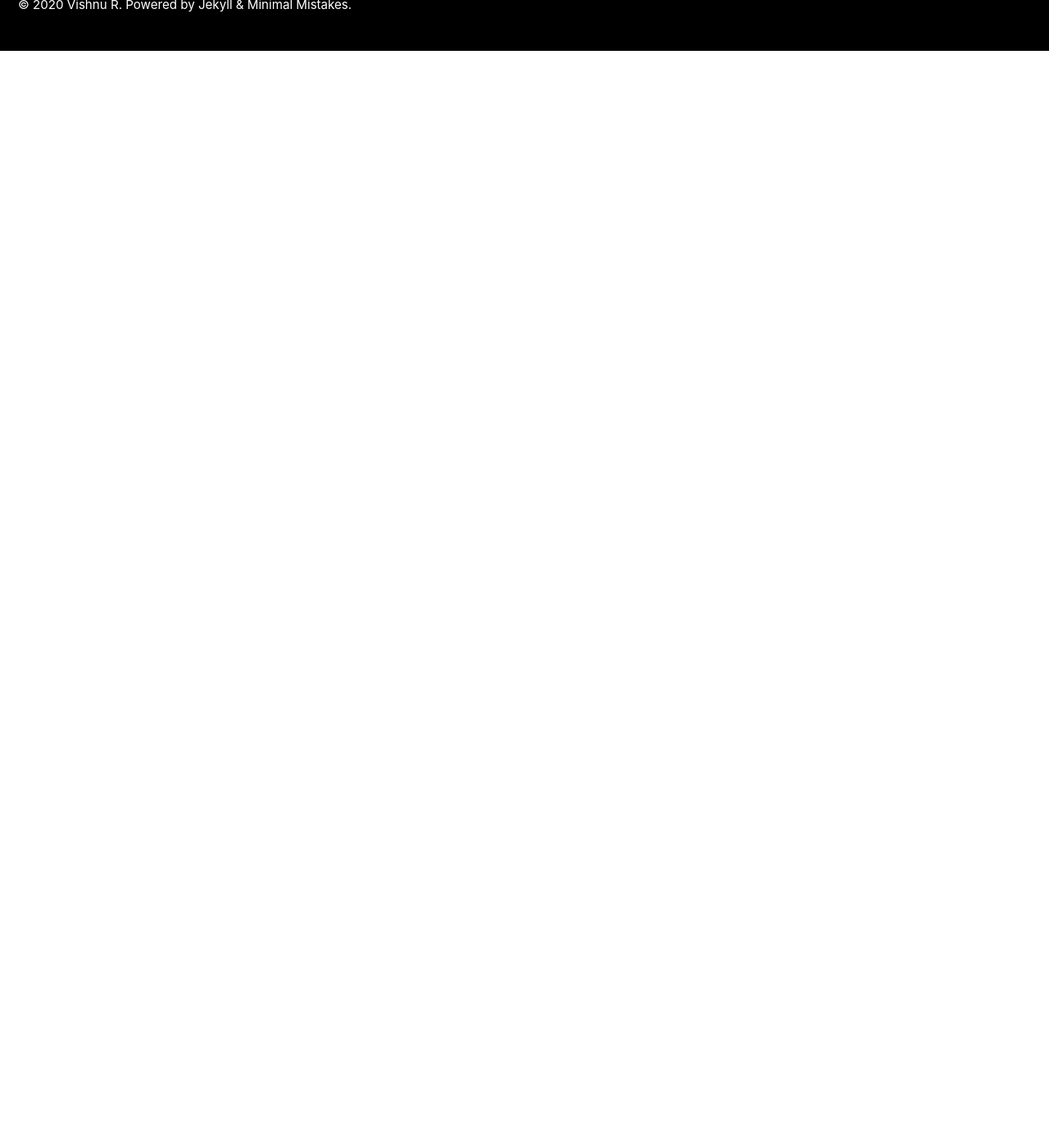
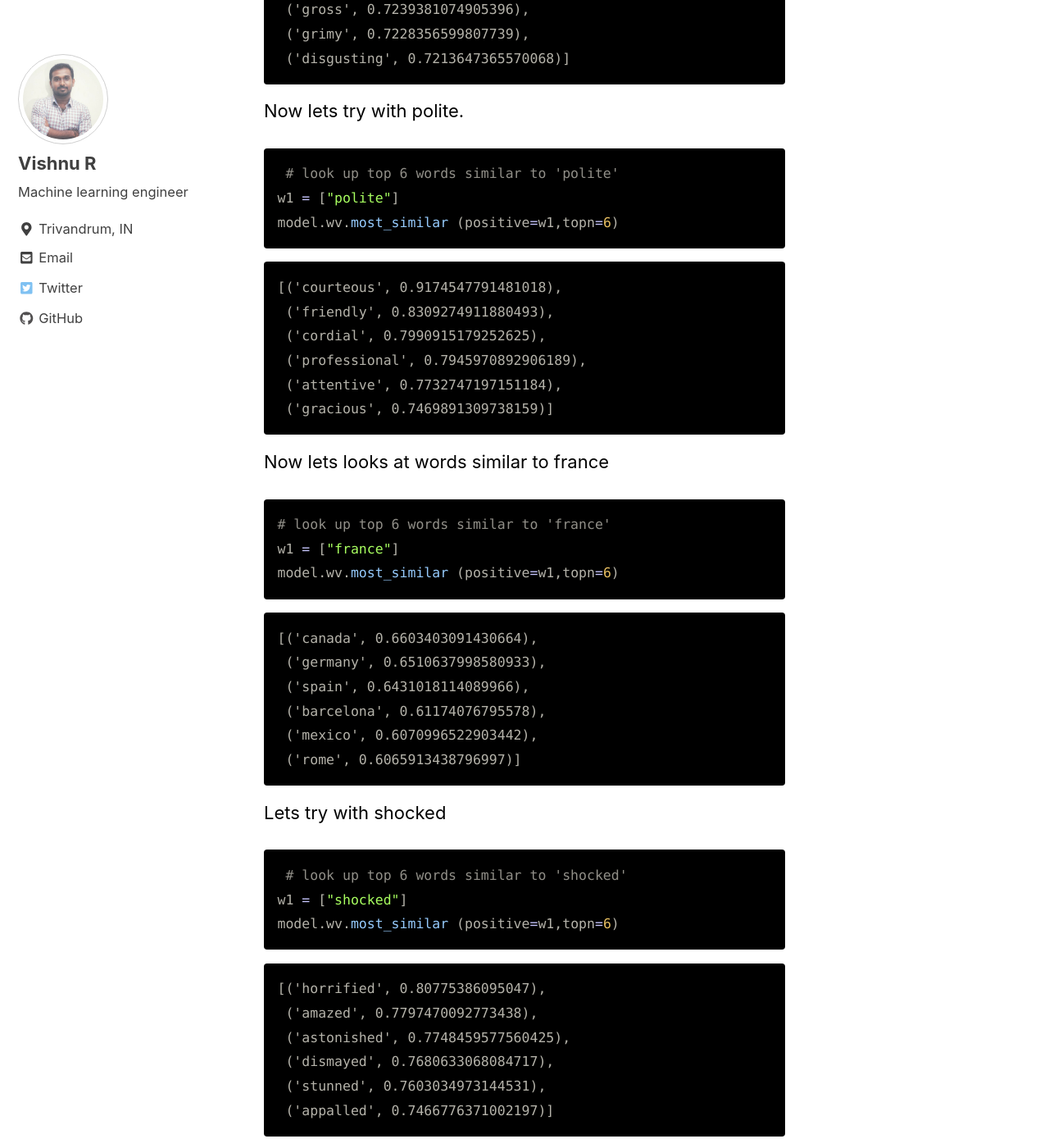
Before and after one commit to vishnurapps/vishnurapps.github.io, a Jekyll site: the page built from _posts/2019-02-01-Amazon-fine-food-review-analysis.md, in a window 1280 px wide and 1400 px high, scrolled down 6502 px. Shown: the whole window at 82% size. Built offline with Jekyll 4.4.1, drawn with Linux system fonts in a browser that asks for light colours; cached includes are drawn as plain includes; nearby versions of some CDN libraries; before the commit the page ends 6564 px from its top, so only the background shows below that; some of the changed text lies outside the part shown.

Commit message:
Update 2019-02-01-Amazon-fine-food-review-analysis.md

````diff
--- a/_posts/2019-02-01-Amazon-fine-food-review-analysis.md
+++ b/_posts/2019-02-01-Amazon-fine-food-review-analysis.md
@@ -166,3 +166,161 @@ the type of count vectorizer  <class 'scipy.sparse.csr.csr_matrix'>
 the shape of out text TFIDF vectorizer  (4986, 3144)
 the number of unique words including both unigrams and bigrams  3144
 ```
+
+## Word2Vec
+
+Here we can capture the semantic meaning of the words. We can approach this in two ways. If we have lot of data, we can create a model ourself. Else we can download existing models.
+
+### To make the model
+
+```python
+model=Word2Vec(list_of_sentance,min_count=5,size=50, workers=4)
+```
+### To use existing model
+
+```python
+model=KeyedVectors.load_word2vec_format('GoogleNews-vectors-negative300.bin', binary=True)
+```
+
+Lets see the words similar to dirty.
+```python
+w1 = "dirty"
+model.wv.most_similar (positive=w1)
+```
+
+The model gave us a list of words that are similar to dirty.
+
+```
+[('filthy', 0.871721625328064),
+ ('stained', 0.7922376990318298),
+ ('unclean', 0.7915753126144409),
+ ('dusty', 0.7772612571716309),
+ ('smelly', 0.7618112564086914),
+ ('grubby', 0.7483716011047363),
+ ('dingy', 0.7330487966537476),
+ ('gross', 0.7239381074905396),
+ ('grimy', 0.7228356599807739),
+ ('disgusting', 0.7213647365570068)]
+ ```
+
+ Now lets try with polite.
+
+ ```python
+ # look up top 6 words similar to 'polite'
+w1 = ["polite"]
+model.wv.most_similar (positive=w1,topn=6)
+```
+
+```
+[('courteous', 0.9174547791481018),
+ ('friendly', 0.8309274911880493),
+ ('cordial', 0.7990915179252625),
+ ('professional', 0.7945970892906189),
+ ('attentive', 0.7732747197151184),
+ ('gracious', 0.7469891309738159)]
+ ```
+
+ Now lets looks at words similar to france
+
+
+```python
+# look up top 6 words similar to 'france'
+w1 = ["france"]
+model.wv.most_similar (positive=w1,topn=6)
+```
+
+```
+[('canada', 0.6603403091430664),
+ ('germany', 0.6510637998580933),
+ ('spain', 0.6431018114089966),
+ ('barcelona', 0.61174076795578),
+ ('mexico', 0.6070996522903442),
+ ('rome', 0.6065913438796997)]
+ ```
+
+ Lets try with  shocked
+
+ ```python
+ # look up top 6 words similar to 'shocked'
+w1 = ["shocked"]
+model.wv.most_similar (positive=w1,topn=6)
+```
+
+```
+[('horrified', 0.80775386095047),
+ ('amazed', 0.7797470092773438),
+ ('astonished', 0.7748459577560425),
+ ('dismayed', 0.7680633068084717),
+ ('stunned', 0.7603034973144531),
+ ('appalled', 0.7466776371002197)]
+ ```
+
+Lets try to get everything related to stuff on the bed
+
+```python
+w1 = ["bed",'sheet','pillow']
+w2 = ['couch']
+model.wv.most_similar (positive=w1,negative=w2,topn=10)
+```
+
+```
+[('duvet', 0.7086508274078369),
+ ('blanket', 0.7016597390174866),
+ ('mattress', 0.7002605199813843),
+ ('quilt', 0.6868821978569031),
+ ('matress', 0.6777950525283813),
+ ('pillowcase', 0.6413239240646362),
+ ('sheets', 0.6382123827934265),
+ ('foam', 0.6322235465049744),
+ ('pillows', 0.6320573687553406),
+ ('comforter', 0.5972476601600647)]
+ ```
+
+ ## Similarity between two words in the vocabulary
+
+ ```python
+ # similarity between two different words
+model.wv.similarity(w1="dirty",w2="smelly")
+```
+```
+0.76181122646029453
+```
+
+```python
+# similarity between two identical words
+model.wv.similarity(w1="dirty",w2="dirty")
+```
+
+```
+1.0000000000000002
+```
+
+```python
+# similarity between two unrelated words
+model.wv.similarity(w1="dirty",w2="clean")
+```
+
+```
+0.25355593501920781
+```
+
+Under the hood, the above three snippets computes the cosine similarity between the two specified words using word vectors of each. From the scores, it makes sense that dirty is highly similar to smelly but dirty is dissimilar to clean. If you do a similarity between two identical words, the score will be 1.0 as the range of the cosine similarity score will always be between [0.0-1.0
+
+## Find the odd one out
+
+```python
+# Which one is the odd one out in this list?
+model.wv.doesnt_match(["cat","dog","france"])
+```
+```
+'france'
+```
+
+```python
+# Which one is the odd one out in this list?
+model.wv.doesnt_match(["bed","pillow","duvet","shower"])
+```
+
+```
+'shower'
+```
````
